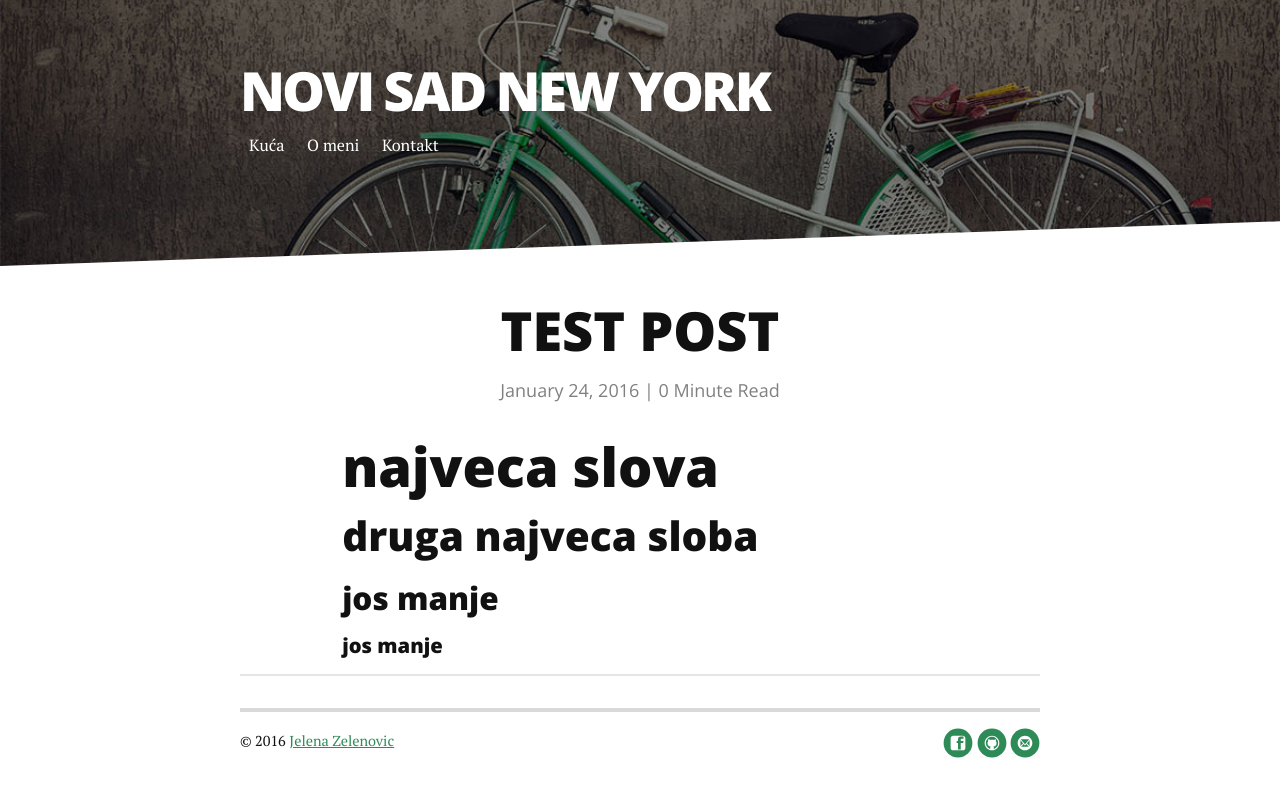
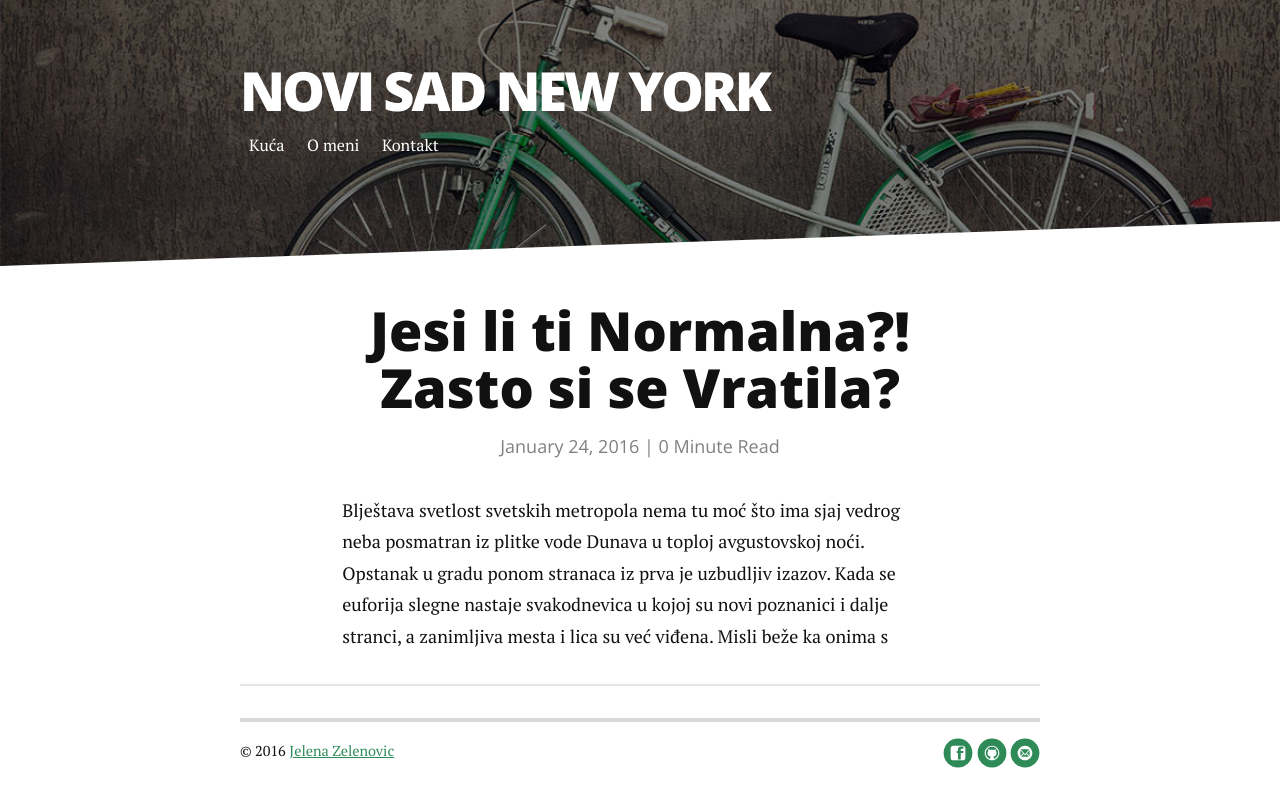
Before and after one commit to novisadnewyork/novisadnewyork.github.io, a Jekyll site: the page built from _posts/2016-01-24-test-post.markdown, in a window 1280 px wide. Shown: the top 807 px of the page. Built offline with Jekyll 4.4.1, drawn with Linux system fonts in a browser that asks for light colours; nearby versions of some CDN libraries; Markdown is read by kramdown in place of the engine named in the settings.

Commit message:
Post update: TEST POST

```diff
--- a/_posts/2016-01-24-test-post.markdown
+++ b/_posts/2016-01-24-test-post.markdown
@@ -1,16 +1,10 @@
 ---
 published: true
-title: TEST POST
+title: "Jesi li ti Normalna?! Zasto si se Vratila?"
 layout: post
 tags: [bmw]
 categories: [Automobilizam]
 ---
-#najveca slova
-
-
-##druga najveca sloba
-
-
-###jos manje
-
-####jos manje
+Blještava svetlost svetskih metropola nema tu moć što ima sjaj vedrog neba posmatran iz plitke vode Dunava u toploj avgustovskoj noći.
+Opstanak u gradu ponom stranaca iz prva je uzbudljiv izazov. Kada se euforija slegne nastaje svakodnevica u kojoj su novi poznanici i dalje stranci, a zanimljiva mesta i lica su već viđena.
+Misli beže ka onima s
```
